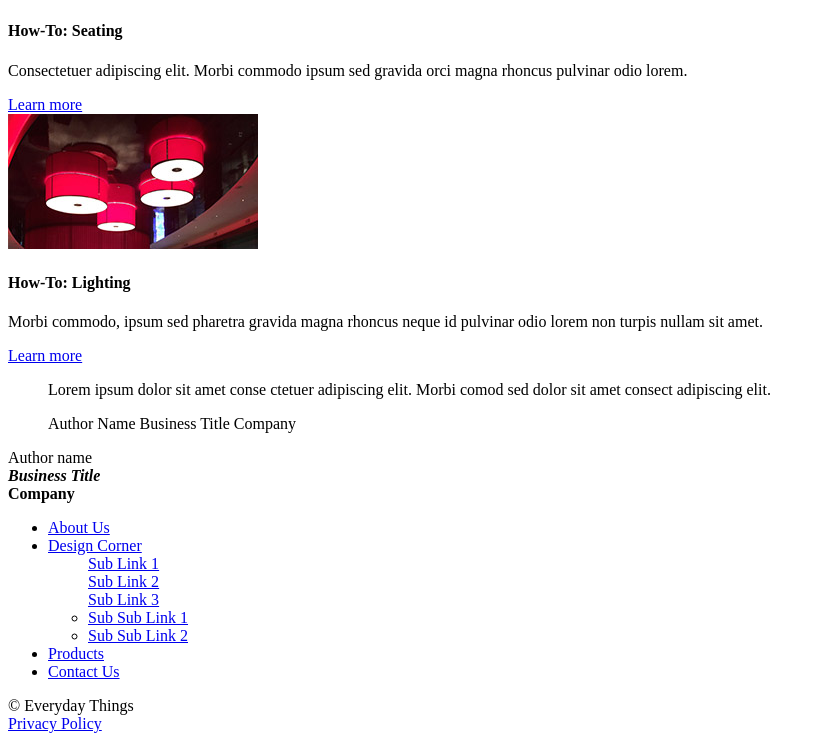
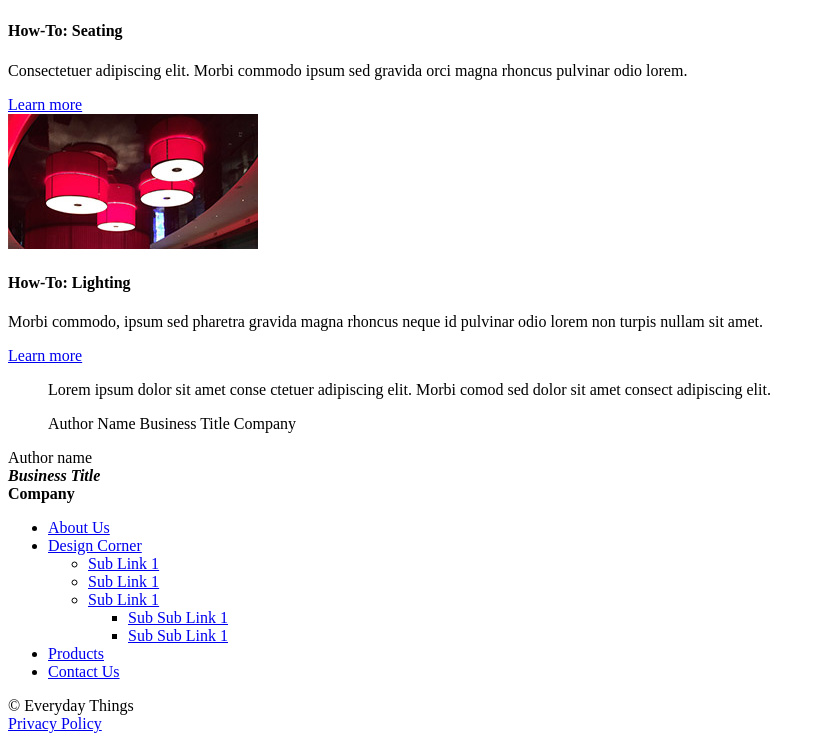
Before and after one commit to monkeytail2002/Developing-Website, a plain HTML site: page My Website Exercise v3/index.html in a window 1280 px wide. Shown: the part 631-1372 px from the top of the page, without its empty margins (0-825 px from the left). Drawn offline with Linux system fonts and the light colour scheme.

Commit message:
Update index.html

```diff
--- a/My Website Exercise v3/index.html
+++ b/My Website Exercise v3/index.html
@@ -128,31 +128,25 @@
                     <li>
                         <a title = "Design Corner" href = "#">Design Corner</a>
                         <ul>
-                            <a title = "Sub Link 1" href = "#">Sub Link 1</a>
-                        </ul>
-                        <ul>
-                            <a title = "Sub Link 2" href = "#">Sub Link 2</a>
-                        </ul>
-                        <ul>
-
-                            <a title = "Sub Link 3" href = "#">Sub Link 3</a>
-
                             <li>
-
-                                 <a title = "Sub Sub Link 1" href = "#">Sub Sub Link 1</a>
+                                <a title = "Sub Link 1" href = "#">Sub Link 1</a>
+                            </li>
+                            <li>
+                                <a title = "Sub Link 2" href = "#">Sub Link 1</a>
+                            </li>
+                            <li>
+                                <a title = "Sub Link 3" href = "#">Sub Link 1</a>
+                                <ul>
+                                    <li>
+                                        <a title = "Sub Link 2" href = "#">Sub Sub Link 1</a>
+                                    </li>
+                                    <li>
+                                        <a title = "Sub Link 2" href = "#">Sub Sub Link 1</a>
+                                    </li>
+                                </ul>
 
                             </li>
-
-                            <li>
-
-                                 <a title = "Sub Sub Link 2" href = "#">Sub Sub Link 2</a>
-
-                            </li>
-
                         </ul>
-
-                    </li>
-
                     <li>
                         <a title = "Products" href = "#">Products</a>
                     </li>
```
